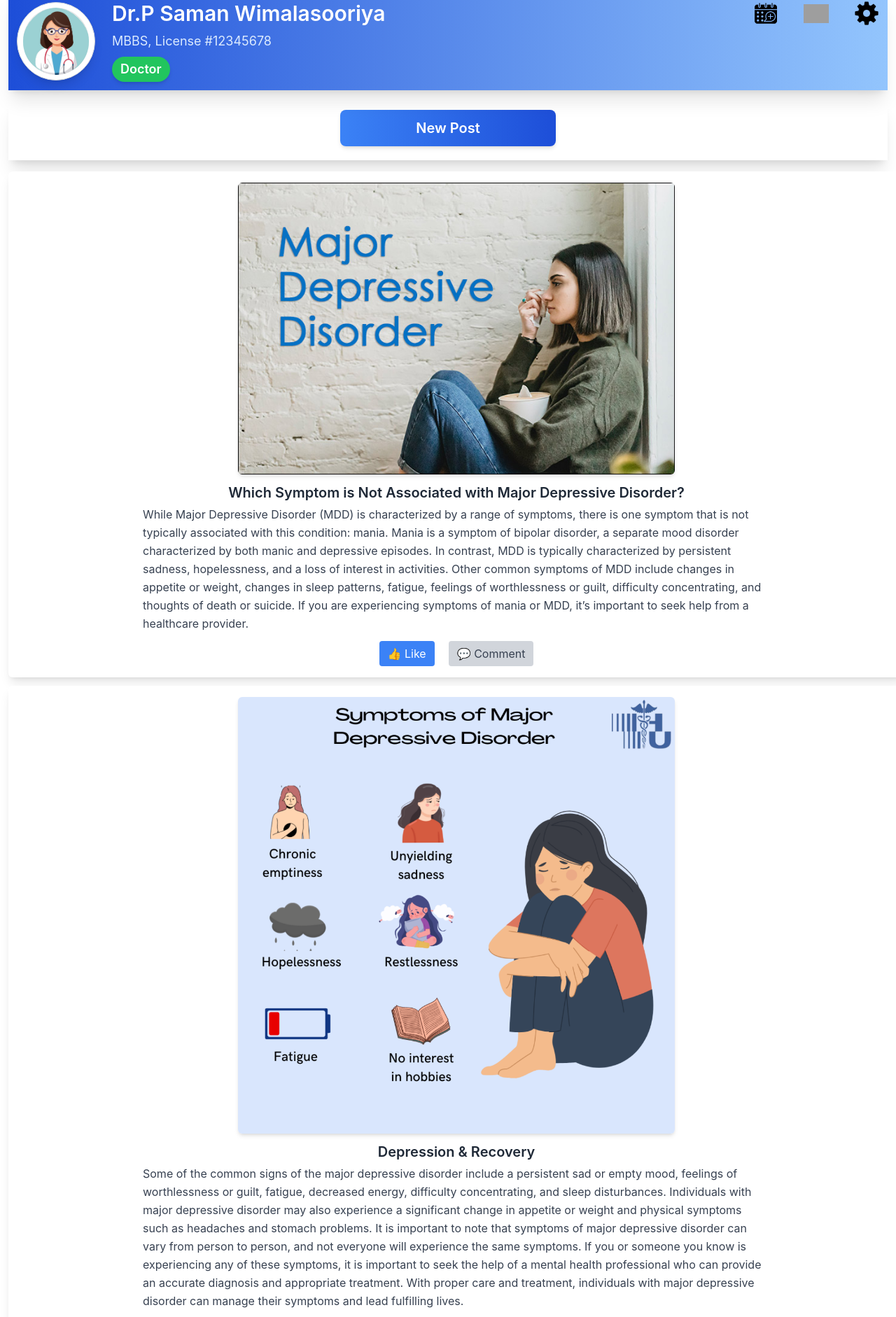
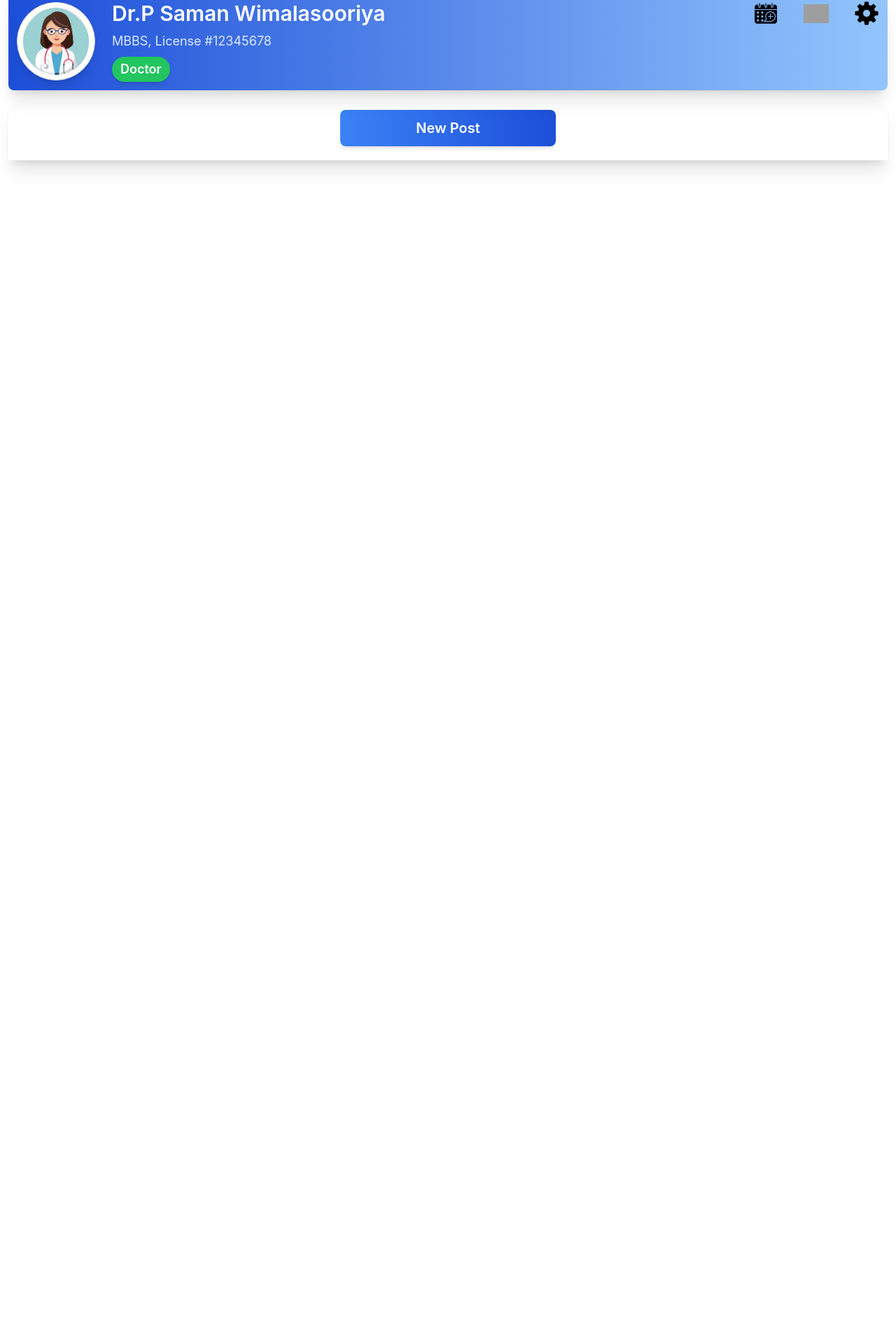
Before and after one commit to Thashmika1234/mindconnect_frontend, a React (Create React App) app: page / in a window 1280 px wide. Shown: the part 131-2013 px from the top of the page at 70% size. After the commit the page ends 800 px from the top, so only its background shows below. Built offline with nearby package versions, Linux system fonts and the light colour scheme; grey boxes are pictures that could not be loaded.

Commit message:
posting change

```diff
--- a/src/pages/DoctorAccount.js
+++ b/src/pages/DoctorAccount.js
@@ -4,7 +4,9 @@ import doctor_avater from "../components/assests/doctor_avatar.jpg";
 import appointment_icon from "../components/assests/appointment_icon.png";
 import message_icon from "../components/assests/message_icon.png";
 import settings_icon from "../components/assests/settings_icon.png";
+import image3 from "../components/assests/image3.jpg";
 import { Link } from "react-router-dom";
+
 export default function DoctorAccount() {
   return (
     <div>
@@ -69,6 +71,42 @@ export default function DoctorAccount() {
           </button>
         </div>
       </div>
+      {/* BLUE BOX with 60% of screen width */}
+      <div className="flex justify-center w-full my-6 pb-48">
+        <div
+          className="relative bg-blue-50 h-[900px] rounded-2xl shadow-lg flex flex-col items-center justify-center text-black text-xl font-semibold border border-gray-300 w-full md:w-3/5"
+        >
+          {/* Avatar + Name in Top-Left */}
+          <div className="absolute top-3 left-3 flex items-center space-x-3">
+            <div className="shadow-lg rounded-full bg-white border border-gray-300 w-16 h-16 p-1 flex items-center justify-center">
+              <button>
+                <img src={doctor_avater} alt="Doctor" className="w-14 h-14 rounded-full" />
+              </button>
+            </div>
+            <div className="text-base font-semibold text-gray-700">
+              Dr. Saman
+            </div>
+          </div>
+
+          {/* White Box: Full Width of Parent */}
+          <div className="bg-blue-50 p-4 w-full mx-3 my-6 text-center">
+            <p className="text-gray-700 text-base">
+              Mental illness is a general term for a group of illnesses that may include symptoms that can affect a person’s thinking, perceptions, mood or behaviour. Mental illness can make it difficult for someone to cope with work, relationships and other demands.
+
+              The relationship between stress and mental illness is complex, but it is known that stress can worsen an episode of mental illness. Most people can manage their mental illness with medication, counselling or both. This page lists some of the more common mental health issues and mental illnesses.
+            </p>
+          </div>
+
+          {/* Main Image or Content */}
+          <div>
+            <img src={image3} alt="Content" />
+          </div>
+        </div>
+      </div>
+
+
+
+
     </div>
   )
 }
--- a/src/pages/DoctorHomePage.js
+++ b/src/pages/DoctorHomePage.js
@@ -21,7 +21,7 @@ const DoctorHomePage = () => {
   };
 
   return (
-    <div>
+    <div className="w-full">
       {/* Navigation Bar */}
       <nav className="bg-gradient-to-r from-blue-50 to-white shadow-lg border border-gray-300 px-6 py-3">
         <div className="flex items-center justify-between">
@@ -33,8 +33,12 @@ const DoctorHomePage = () => {
 
           <div className="flex gap-8">
             <div className="flex items-center gap-12 ml-auto text-blue-400 sm:text-base">
-              <Link to={"/homepage"}><div className="hover:text-blue-700 cursor-pointer text-2xl">Home</div></Link>
-              <Link to={"/about"}><div className="hover:text-blue-700 cursor-pointer text-2xl">About Us</div></Link>
+              <Link to={"/homepage"}>
+                <div className="hover:text-blue-700 cursor-pointer text-2xl">Home</div>
+              </Link>
+              <Link to={"/about"}>
+                <div className="hover:text-blue-700 cursor-pointer text-2xl">About Us</div>
+              </Link>
               <div className="hover:text-blue-700 cursor-pointer text-2xl">Notifications</div>
             </div>
 
@@ -50,7 +54,7 @@ const DoctorHomePage = () => {
       </nav>
 
       {/* Profile Section */}
-      <div className="bg-gradient-to-r from-blue-700 to-blue-300 relative flex items-center p-3 shadow-xl mx-3 my-4">
+      <div className="bg-gradient-to-r from-blue-700 to-blue-300 relative flex items-center p-3 shadow-xl mx-3 my-4 rounded-lg">
         <div className="shadow-lg bg-white border border-gray-300 w-28 h-28 p-2 flex items-center justify-center rounded-full">
           <button onClick={todoctoraccount}>
             <img src={doctor_avater} alt="Doctor" className="w-24 h-24 rounded-full object-cover" />
@@ -87,53 +91,7 @@ const DoctorHomePage = () => {
         </div>
       </Link>
 
-      {/* Post 1 */}
-      <div className="p-4 shadow-lg bg-white mx-3 my-3 text-center w-full rounded-md" id="posting-div">
-        <img
-          src={post_2_image}
-          alt="Post Visual"
-          className="mx-auto w-1/2 h-auto shadow-md rounded-md"
-        />
-        <h2 className="text-xl font-semibold text-gray-800 mt-3 mb-1">
-          Which Symptom is Not Associated with Major Depressive Disorder?
-        </h2>
-        <p className="text-gray-700 text-base text-left leading-relaxed px-4 md:px-0 max-w-4xl mx-auto">
-          While Major Depressive Disorder (MDD) is characterized by a range of symptoms, there is one symptom that is not typically associated with this condition: mania. Mania is a symptom of bipolar disorder, a separate mood disorder characterized by both manic and depressive episodes. In contrast, MDD is typically characterized by persistent sadness, hopelessness, and a loss of interest in activities. Other common symptoms of MDD include changes in appetite or weight, changes in sleep patterns, fatigue, feelings of worthlessness or guilt, difficulty concentrating, and thoughts of death or suicide. If you are experiencing symptoms of mania or MDD, it’s important to seek help from a healthcare provider.
-        </p>
-        {/* Like & Comment Buttons */}
-        <div className="flex justify-center gap-5 mt-3">
-          <button className="flex items-center gap-2 bg-blue-500 text-white px-3 py-1.5 rounded hover:bg-blue-600 transition text-sm md:text-base">
-            👍 Like
-          </button>
-          <button className="flex items-center gap-2 bg-gray-300 text-gray-700 px-3 py-1.5 rounded hover:bg-gray-400 transition text-sm md:text-base">
-            💬 Comment
-          </button>
-        </div>
-      </div>
 
-      {/* Post 2 */}
-      <div className="p-4 shadow-lg bg-white mx-3 my-3 text-center w-full rounded-md" id="posting-div">
-        <img
-          src={post_1_image}
-          alt="Post Visual"
-          className="mx-auto w-1/2 h-auto shadow-md rounded-md"
-        />
-        <h2 className="text-xl font-semibold text-gray-800 mt-3 mb-1">
-          Depression & Recovery
-        </h2>
-        <p className="text-gray-700 text-base text-left leading-relaxed px-4 md:px-0 max-w-4xl mx-auto">
-          Some of the common signs of the major depressive disorder include a persistent sad or empty mood, feelings of worthlessness or guilt, fatigue, decreased energy, difficulty concentrating, and sleep disturbances. Individuals with major depressive disorder may also experience a significant change in appetite or weight and physical symptoms such as headaches and stomach problems. It is important to note that symptoms of major depressive disorder can vary from person to person, and not everyone will experience the same symptoms. If you or someone you know is experiencing any of these symptoms, it is important to seek the help of a mental health professional who can provide an accurate diagnosis and appropriate treatment. With proper care and treatment, individuals with major depressive disorder can manage their symptoms and lead fulfilling lives.
-        </p>
-        {/* Like & Comment Buttons */}
-        <div className="flex justify-center gap-5 mt-3">
-          <button className="flex items-center gap-2 bg-blue-500 text-white px-3 py-1.5 rounded hover:bg-blue-600 transition text-sm md:text-base">
-            👍 Like
-          </button>
-          <button className="flex items-center gap-2 bg-gray-300 text-gray-700 px-3 py-1.5 rounded hover:bg-gray-400 transition text-sm md:text-base">
-            💬 Comment
-          </button>
-        </div>
-      </div>
     </div>
   );
 };
--- a/src/pages/RegularUserAccount.js
+++ b/src/pages/RegularUserAccount.js
@@ -48,7 +48,8 @@ const RegularUserAccount = () => {
 
   return (
     <div className="min-h-screen bg-gray-100">
-      <nav className="bg-gradient-to-r from-blue-50 to-white shadow-lg border border-gray-300 px-6 py-3">
+      <nav className="sticky top-0 z-50 bg-gradient-to-r from-blue-50 to-white shadow-lg border border-gray-300 px-6 py-3">
+
         <div className="flex items-center justify-between">
           <div className="flex gap-12">
             <Link to={"/login"}>
--- a/src/pages/RegularUserHomePage.js
+++ b/src/pages/RegularUserHomePage.js
@@ -51,7 +51,7 @@ export default function RegularUserHomePage() {
         </div>
 
         <div className="ml-6">
-          <h1 className="text-white text-2xl font-semibold pb-4">Mr. abcd</h1>
+          <h1 className="text-white text-2xl font-semibold pb-4">Mr. abcde</h1>
           <p className="text-white text-sm font-semibold bg-green-500 rounded-full px-3 py-1 inline-block shadow-md">
             Regular user
           </p>
```
